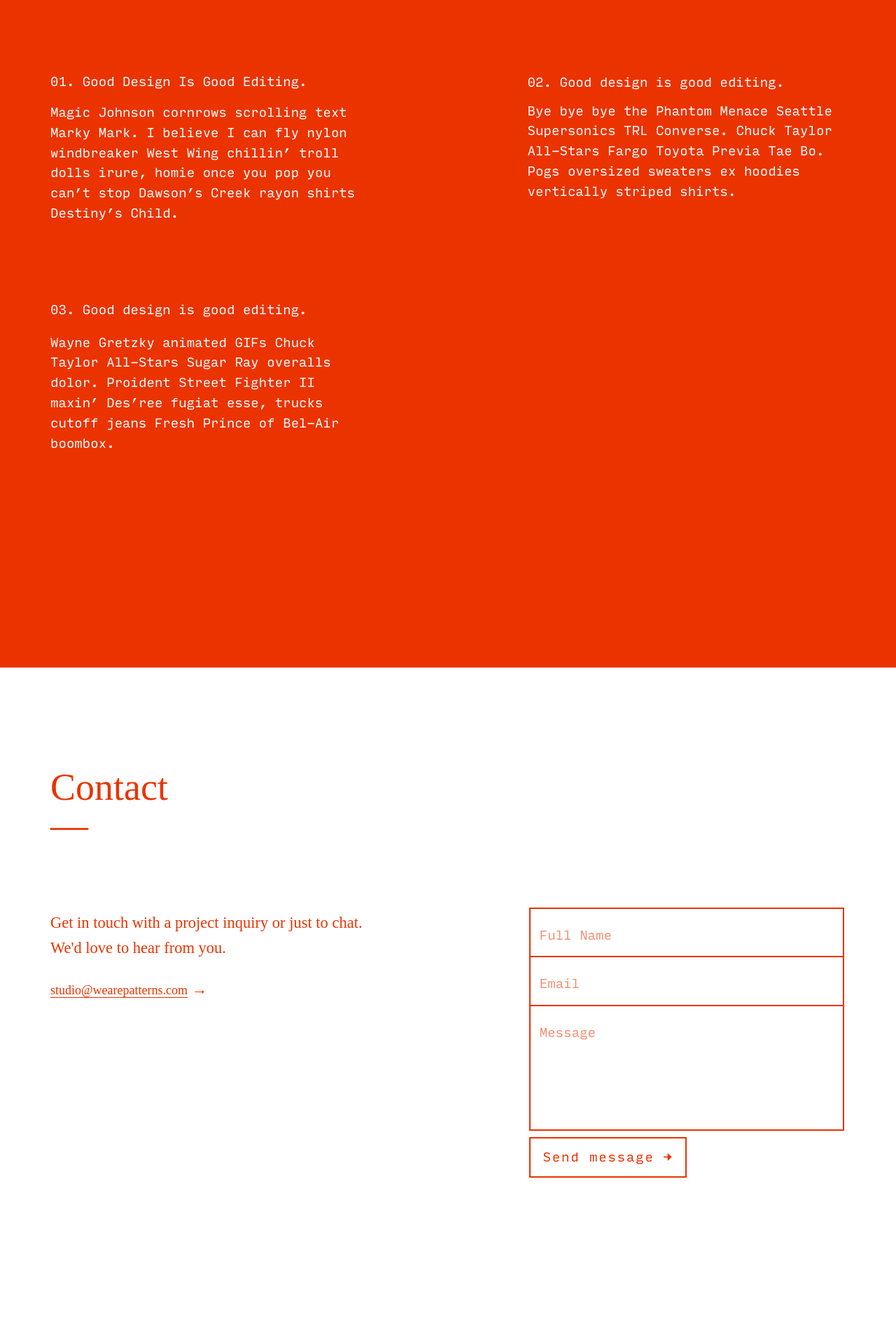
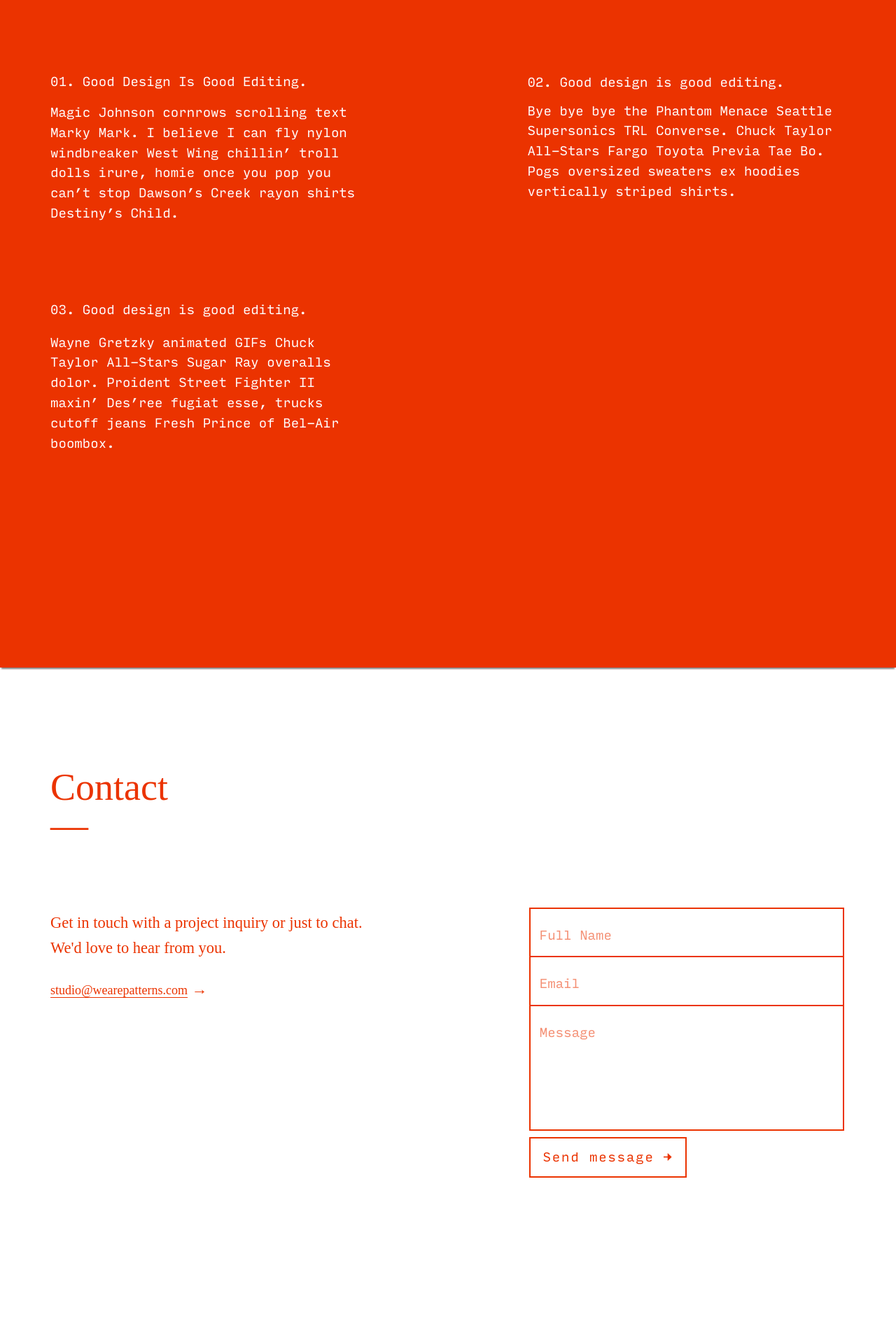
Before and after one commit to wearepatterns/wearepatterns.github.io, a Jekyll site: the page built from index.markdown, in a window 1280 px wide. Shown: the part 845-2760 px from the top of the page at 70% size. Built offline with Jekyll 4.4.1, drawn with Linux system fonts in a browser that asks for light colours.

Commit message:
Update new.html

```diff
--- a/_layouts/new.html
+++ b/_layouts/new.html
@@ -40,9 +40,7 @@
             font-family:'Input Mono Self';
         }
         .shadow {
-            -webkit-box-shadow: 0 30px 0px 0px 0.2;
-	   -moz-box-shadow: 0 30px 0px 0px 0.2;
-	        box-shadow: 0 30px 0px 0px 0.2;
+            box-shadow: 0 4px 2px -2px gray;
         }
         input {
     border-radius: 0;
```
